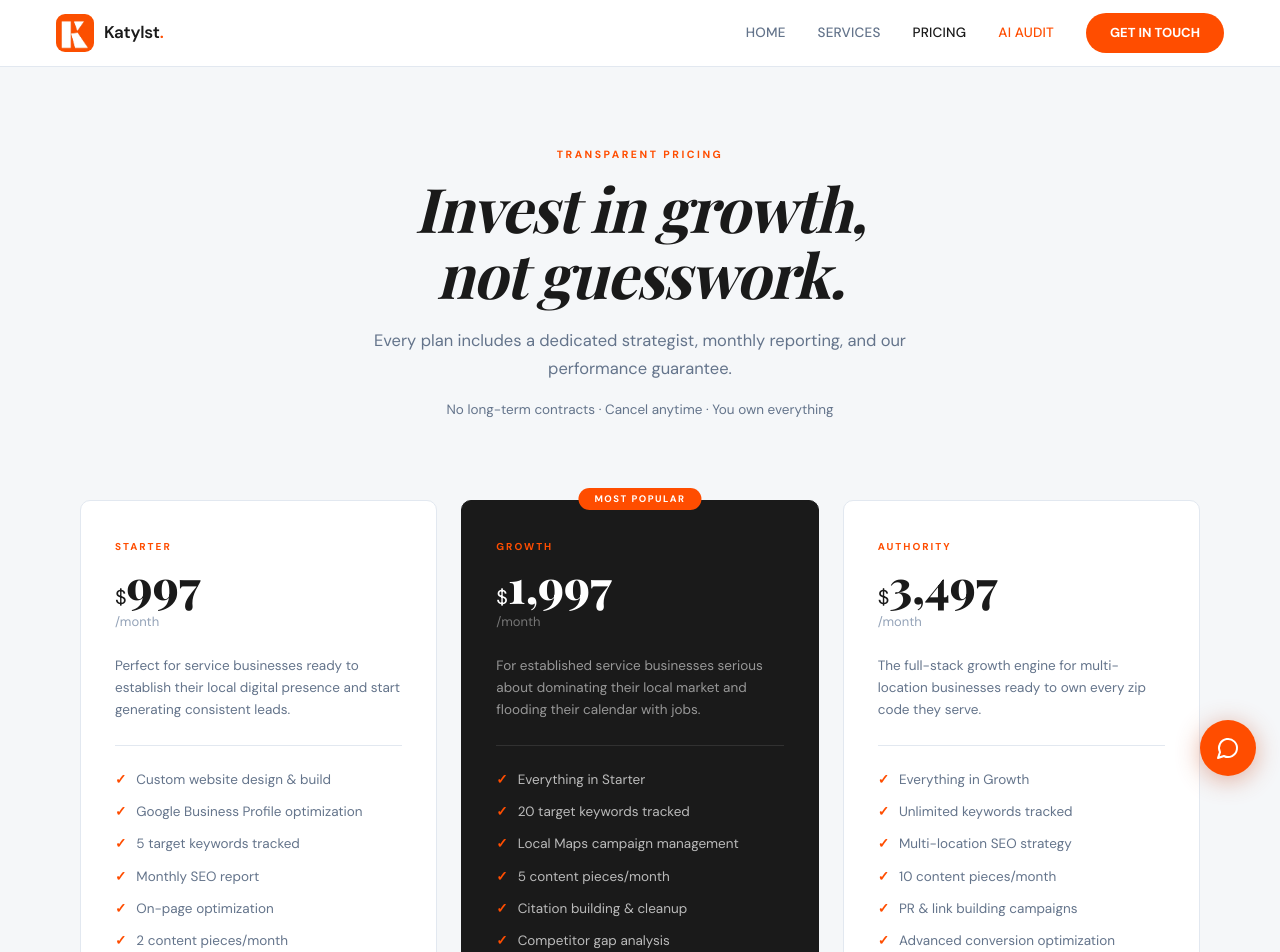
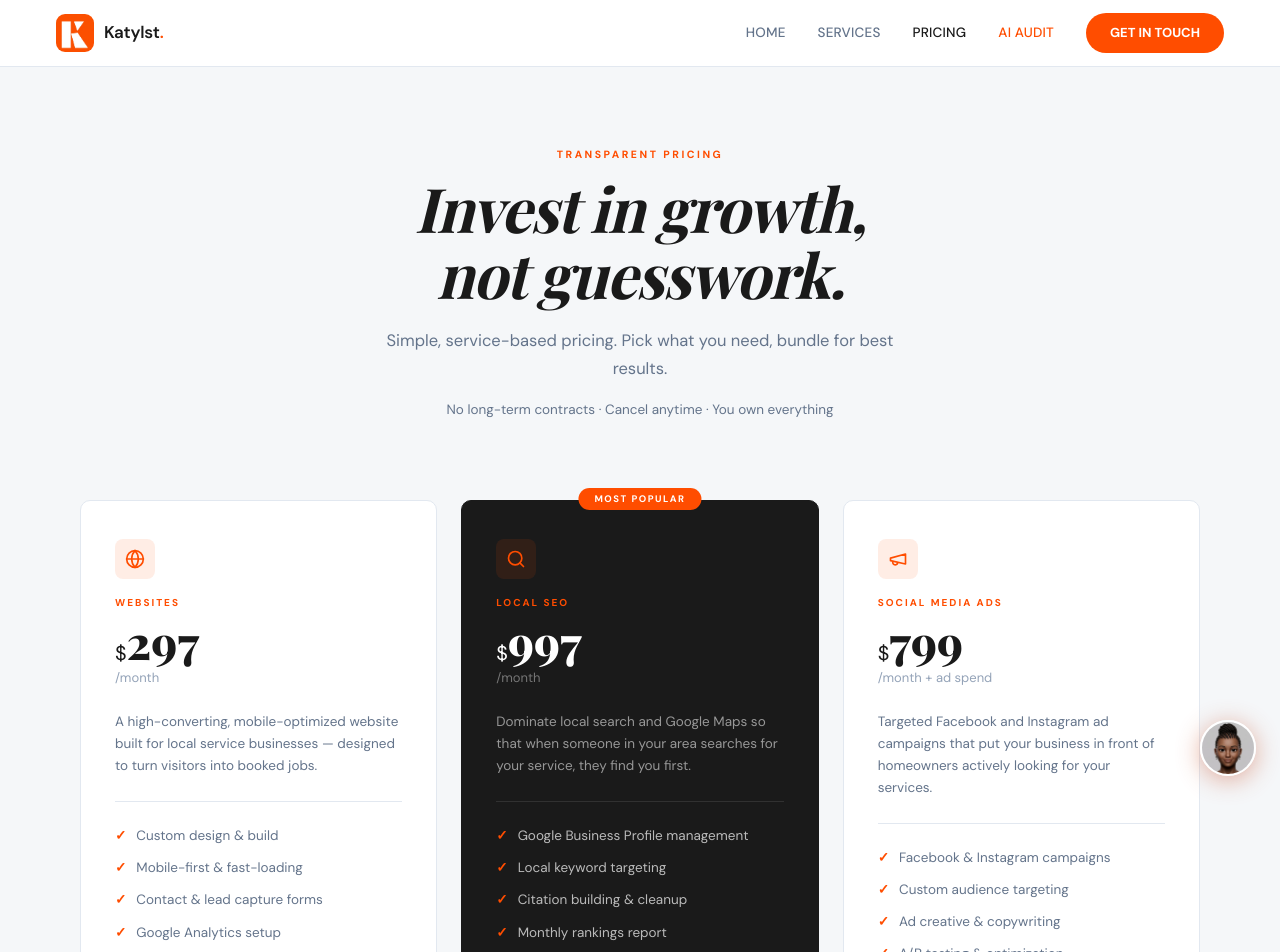
Before and after one commit to araspberry/Katylst, a Next.js app: page /pricing in a window 1280 px wide. Shown: the top 952 px of the page. Built offline with nearby package versions, Linux system fonts and the light colour scheme.

Commit message:
Bethany avatar, updated pricing (97 web / 97 SEO / 99 ads)

```diff
--- a/app/api/chat/route.ts
+++ b/app/api/chat/route.ts
@@ -1,30 +1,30 @@
 import { NextRequest, NextResponse } from 'next/server'
 
-const SYSTEM_PROMPT = `You are Kai, the AI assistant for Katylst — a performance web design and local SEO agency based in Alpharetta, Georgia. You help local service businesses (plumbers, HVAC, roofers, contractors, realtors) get more leads online.
+const SYSTEM_PROMPT = `You are Bethany, the AI assistant for Katylst — a performance web design and digital marketing agency based in Alpharetta, Georgia. You help local service businesses (plumbers, HVAC, roofers, contractors, realtors) get more leads online.
 
 Your goals in order:
 1. Warmly greet and understand what the visitor needs
 2. Answer questions about Katylst's services clearly and confidently
 3. Qualify them as a lead (ask about their business type, location, current website/marketing situation)
-4. Drive toward booking a free consultation call at growth@katylst.co
+4. Drive toward booking a free consultation at growth@katylst.co
 
-Katylst's core services:
-- High-converting website design ($2,500–$6,000 one-time)
-- Local SEO & Google Business Profile optimization ($750–$1,500/month)
-- AI chatbot setup for client websites ($500 setup + $200/month)
-- Reputation & review management ($300/month)
-- Full growth system (website + SEO + chatbot + reviews): $1,500–$3,000/month retainer
+Katylst's core services and pricing:
+- Website Design: $297/month (high-converting, mobile-optimized custom websites)
+- Local SEO: $997/month (Google Business Profile, keyword rankings, local search domination)
+- Social Media Ads: $799/month + ad spend (paid social campaigns on Facebook/Instagram)
+- Full growth bundle: website + SEO + ads (best value — mention they should ask about bundle pricing)
 
 Key facts:
 - Based in Alpharetta, GA — serves clients nationwide
 - Specializes in local service businesses and real estate
 - Typical results: 3–5x more leads within 90 days
+- No long-term contracts — month-to-month
 - Contact: growth@katylst.co
 - Website: katylst.co
 
 Tone: Warm, confident, knowledgeable, never pushy. Keep responses concise (2–4 sentences max unless explaining something complex). Use line breaks for readability. Always end with a question to keep the conversation moving forward.
 
-If someone is ready to talk, tell them to email growth@katylst.co or that someone from the team will follow up shortly.`
+If someone is ready to talk, tell them to email growth@katylst.co or that someone from the team will reach out shortly.`
 
 export async function POST(req: NextRequest) {
   const { messages } = await req.json()
--- a/app/pricing/page.tsx
+++ b/app/pricing/page.tsx
@@ -1,57 +1,60 @@
 import type { Metadata } from 'next'
 import Link from 'next/link'
-import { PhoneCall, Sparkles } from 'lucide-react'
+import { PhoneCall, Sparkles, Globe, Search, Megaphone } from 'lucide-react'
 
 export const metadata: Metadata = {
   title: 'Pricing',
-  description: 'Transparent, results-focused pricing for local SEO and web design. No long-term contracts. Choose from Starter, Growth, or Authority plans.',
+  description: 'Transparent, results-focused pricing for websites, local SEO, and social media ads. No long-term contracts.',
 }
 
 const PLANS = [
   {
-    tier: 'Starter',
-    price: '997',
-    desc: 'Perfect for service businesses ready to establish their local digital presence and start generating consistent leads.',
+    icon: Globe,
+    tier: 'Websites',
+    price: '297',
+    label: '/month',
+    desc: 'A high-converting, mobile-optimized website built for local service businesses — designed to turn visitors into booked jobs.',
     features: [
-      'Custom website design & build',
-      'Google Business Profile optimization',
-      '5 target keywords tracked',
-      'Monthly SEO report',
-      'On-page optimization',
-      '2 content pieces/month',
+      'Custom design & build',
+      'Mobile-first & fast-loading',
+      'Contact & lead capture forms',
+      'Google Analytics setup',
+      'On-page SEO foundation',
+      'Hosting & maintenance included',
     ],
     cta: 'GET STARTED',
     popular: false,
   },
   {
-    tier: 'Growth',
-    price: '1,997',
-    desc: 'For established service businesses serious about dominating their local market and flooding their calendar with jobs.',
+    icon: Search,
+    tier: 'Local SEO',
+    price: '997',
+    label: '/month',
+    desc: 'Dominate local search and Google Maps so that when someone in your area searches for your service, they find you first.',
     features: [
-      'Everything in Starter',
-      '20 target keywords tracked',
-      'Local Maps campaign management',
-      '5 content pieces/month',
+      'Google Business Profile management',
+      'Local keyword targeting',
       'Citation building & cleanup',
+      'Monthly rankings report',
+      'On-page optimization',
       'Competitor gap analysis',
-      'Bi-weekly strategy calls',
     ],
     cta: 'GET STARTED',
     popular: true,
   },
   {
-    tier: 'Authority',
-    price: '3,497',
-    desc: 'The full-stack growth engine for multi-location businesses ready to own every zip code they serve.',
+    icon: Megaphone,
+    tier: 'Social Media Ads',
+    price: '799',
+    label: '/month + ad spend',
+    desc: 'Targeted Facebook and Instagram ad campaigns that put your business in front of homeowners actively looking for your services.',
     features: [
-      'Everything in Growth',
-      'Unlimited keywords tracked',
-      'Multi-location SEO strategy',
-      '10 content pieces/month',
-      'PR & link building campaigns',
-      'Advanced conversion optimization',
-      'Weekly strategy calls',
-      'Dedicated account manager',
+      'Facebook & Instagram campaigns',
+      'Custom audience targeting',
+      'Ad creative & copywriting',
+      'A/B testing & optimization',
+      'Lead form & landing page setup',
+      'Monthly performance report',
     ],
     cta: 'GET STARTED',
     popular: false,
@@ -60,10 +63,11 @@ const PLANS = [
 
 const FAQS = [
   { q: 'Are there any long-term contracts?', a: 'No. We work month-to-month. We earn your business every month by delivering results.' },
-  { q: 'How quickly will I see results?',    a: 'Most clients see measurable improvements in calls and leads within 60–90 days. SEO compounds over time, so results only improve.' },
-  { q: 'Do I own my website and content?',   a: 'Yes, 100%. You own everything we build. All accounts, all content, all data — always.' },
-  { q: 'What industries do you work with?',  a: 'We focus exclusively on local service businesses — plumbers, roofers, HVAC, realtors, landscapers, electricians, and similar trades.' },
+  { q: 'How quickly will I see results?', a: 'Most clients see measurable improvements in calls and leads within 60–90 days. SEO compounds over time, so results only improve.' },
+  { q: 'Do I own my website and content?', a: 'Yes, 100%. You own everything we build. All accounts, all content, all data — always.' },
+  { q: 'What industries do you work with?', a: 'We focus exclusively on local service businesses — plumbers, roofers, HVAC, realtors, landscapers, electricians, and similar trades.' },
   { q: 'What does the onboarding look like?', a: 'After signing, we kick off with a 90-minute strategy session, full audit, and launch your first deliverables within 2 weeks.' },
+  { q: 'Can I bundle services?', a: 'Absolutely. Clients who combine website + SEO + ads get our best results and bundle pricing. Reach out at growth@katylst.co to discuss.' },
 ]
 
 export default function PricingPage() {
@@ -76,7 +80,7 @@ export default function PricingPage() {
           Invest in growth,<br />not guesswork.
         </h1>
         <p className="text-[16.5px] text-k-mid leading-[1.7] max-w-[540px] mx-auto mb-4">
-          Every plan includes a dedicated strategist, monthly reporting, and our performance guarantee.
+          Simple, service-based pricing. Pick what you need, bundle for best results.
         </p>
         <p className="text-[13.5px] text-k-mid">No long-term contracts · Cancel anytime · You own everything</p>
       </section>
@@ -84,13 +88,13 @@ export default function PricingPage() {
       {/* Plans */}
       <section className="px-6 md:px-20 pb-24 max-w-[1440px] mx-auto">
         <div className="max-w-[1280px] mx-auto grid grid-cols-1 md:grid-cols-3 gap-6">
-          {PLANS.map(plan => (
+          {PLANS.map(plan => {
+            const Icon = plan.icon
+            return (
               <div
                 key={plan.tier}
                 className={`relative rounded-[10px] p-[38px_34px] border-[1.5px] transition-all duration-200 hover:-translate-y-1 hover:shadow-[0_16px_48px_rgba(0,0,0,0.1)] ${
-                plan.popular
-                  ? 'bg-k-dark border-k-dark text-white'
-                  : 'bg-white border-k-border'
+                  plan.popular ? 'bg-k-dark border-k-dark text-white' : 'bg-white border-k-border'
                 }`}
               >
                 {plan.popular && (
@@ -98,11 +102,14 @@ export default function PricingPage() {
                     MOST POPULAR
                   </div>
                 )}
+                <div className="w-10 h-10 rounded-lg bg-k-orange/10 flex items-center justify-center mb-4">
+                  <Icon className="w-5 h-5 text-k-orange" />
+                </div>
                 <p className="text-[10px] font-bold tracking-[2px] uppercase text-k-orange mb-2">{plan.tier}</p>
                 <div className="font-serif text-[46px] font-extrabold leading-none mb-1">
                   <span className="text-[20px] font-sans font-normal">$</span>{plan.price}
                 </div>
-              <p className={`text-[13px] mb-6 ${plan.popular ? 'text-white/40' : 'text-k-light'}`}>/month</p>
+                <p className={`text-[13px] mb-6 ${plan.popular ? 'text-white/40' : 'text-k-light'}`}>{plan.label}</p>
                 <p className={`text-[13.5px] leading-[1.62] mb-6 pb-6 border-b ${plan.popular ? 'text-white/55 border-white/10' : 'text-k-mid border-k-border'}`}>
                   {plan.desc}
                 </p>
@@ -124,13 +131,14 @@ export default function PricingPage() {
                   {plan.cta} →
                 </Link>
               </div>
-          ))}
+            )
+          })}
         </div>
       </section>
 
       {/* Free audit nudge */}
       <section className="bg-white px-6 md:px-20 py-16 text-center">
-        <p className="text-[14px] text-k-mid mb-3">Not sure which plan is right for you?</p>
+        <p className="text-[14px] text-k-mid mb-3">Not sure where to start?</p>
         <Link href="/ai-audit" className="inline-flex items-center gap-2 bg-k-orange/10 text-k-orange text-[13px] font-bold px-6 py-3 rounded-full no-underline hover:bg-k-orange/20 transition-colors">
           <Sparkles className="w-4 h-4" /> Run a free SEO audit first — it takes 30 seconds
         </Link>
--- a/components/ChatWidget.tsx
+++ b/components/ChatWidget.tsx
@@ -1,6 +1,6 @@
 'use client'
 import { useState, useRef, useEffect } from 'react'
-import { X, Send, MessageCircle, Loader2 } from 'lucide-react'
+import { X, Send, Loader2 } from 'lucide-react'
 
 interface Message {
   role: 'user' | 'assistant'
@@ -12,7 +12,7 @@ export default function ChatWidget() {
   const [messages, setMessages] = useState<Message[]>([
     {
       role: 'assistant',
-      content: "Hey there! 👋 I'm Kai, Katylst's AI assistant. I help local service businesses and contractors get more leads through high-converting websites and local SEO.\n\nWhat brings you here today?",
+      content: "Hey there! 👋 I'm Bethany, Katylst's AI assistant. I help local service businesses get more leads through high-converting websites, local SEO, and social media ads.\n\nWhat brings you here today?",
     },
   ])
   const [input, setInput] = useState('')
@@ -31,12 +31,10 @@ export default function ChatWidget() {
   async function sendMessage() {
     const text = input.trim()
     if (!text || loading) return
-
     const updated: Message[] = [...messages, { role: 'user', content: text }]
     setMessages(updated)
     setInput('')
     setLoading(true)
-
     try {
       const res = await fetch('/api/chat', {
         method: 'POST',
@@ -46,13 +44,7 @@ export default function ChatWidget() {
       const data = await res.json()
       setMessages([...updated, { role: 'assistant', content: data.reply }])
     } catch {
-      setMessages([
-        ...updated,
-        {
-          role: 'assistant',
-          content: "Sorry, I hit a snag. Please email us directly at growth@katylst.co and we'll get right back to you!",
-        },
-      ])
+      setMessages([...updated, { role: 'assistant', content: "Sorry, I hit a snag. Please email us at growth@katylst.co!" }])
     } finally {
       setLoading(false)
     }
@@ -60,26 +52,18 @@ export default function ChatWidget() {
 
   return (
     <>
-      {/* Chat window */}
       {open && (
-        <div className="fixed bottom-24 right-6 z-50 w-[360px] max-w-[calc(100vw-24px)] rounded-2xl shadow-2xl flex flex-col overflow-hidden border border-gray-100"
-          style={{ height: '480px' }}>
-
+        <div className="fixed bottom-24 right-6 z-50 w-[360px] max-w-[calc(100vw-24px)] rounded-2xl shadow-2xl flex flex-col overflow-hidden border border-gray-100" style={{ height: '480px' }}>
           {/* Header */}
           <div className="bg-k-orange px-4 py-3 flex items-center justify-between flex-shrink-0">
             <div className="flex items-center gap-3">
-              <div className="w-9 h-9 rounded-full bg-white/20 flex items-center justify-center text-white font-bold font-serif text-lg">
-                K
-              </div>
+              <img src="/bethany-avatar.png" alt="Bethany" width={38} height={38} className="rounded-full object-cover object-top border-2 border-white/30" style={{ width: 38, height: 38 }} />
               <div>
-                <p className="text-white font-semibold text-sm leading-tight">Kai from Katylst</p>
+                <p className="text-white font-semibold text-sm leading-tight">Bethany from Katylst</p>
                 <p className="text-white/70 text-xs">AI Assistant · Typically replies instantly</p>
               </div>
             </div>
-            <button
-              onClick={() => setOpen(false)}
-              className="text-white/80 hover:text-white transition-colors p-1"
-            >
+            <button onClick={() => setOpen(false)} className="text-white/80 hover:text-white transition-colors p-1">
               <X className="w-5 h-5" />
             </button>
           </div>
@@ -87,20 +71,18 @@ export default function ChatWidget() {
           {/* Messages */}
           <div className="flex-1 overflow-y-auto bg-white px-4 py-4 flex flex-col gap-3">
             {messages.map((m, i) => (
-              <div key={i} className={`flex ${m.role === 'user' ? 'justify-end' : 'justify-start'}`}>
-                <div
-                  className={`max-w-[82%] rounded-2xl px-4 py-2.5 text-sm leading-relaxed whitespace-pre-wrap ${
-                    m.role === 'user'
-                      ? 'bg-k-orange text-white rounded-br-sm'
-                      : 'bg-gray-100 text-gray-800 rounded-bl-sm'
-                  }`}
-                >
+              <div key={i} className={`flex items-end gap-2 ${m.role === 'user' ? 'justify-end' : 'justify-start'}`}>
+                {m.role === 'assistant' && (
+                  <img src="/bethany-avatar.png" alt="Bethany" className="w-6 h-6 rounded-full object-cover object-top flex-shrink-0 mb-0.5" />
+                )}
+                <div className={`max-w-[78%] rounded-2xl px-4 py-2.5 text-sm leading-relaxed whitespace-pre-wrap ${m.role === 'user' ? 'bg-k-orange text-white rounded-br-sm' : 'bg-gray-100 text-gray-800 rounded-bl-sm'}`}>
                   {m.content}
                 </div>
               </div>
             ))}
             {loading && (
-              <div className="flex justify-start">
+              <div className="flex items-end gap-2 justify-start">
+                <img src="/bethany-avatar.png" alt="Bethany" className="w-6 h-6 rounded-full object-cover object-top flex-shrink-0" />
                 <div className="bg-gray-100 rounded-2xl rounded-bl-sm px-4 py-3 flex items-center gap-1.5">
                   <span className="w-1.5 h-1.5 rounded-full bg-gray-400 animate-bounce [animation-delay:0ms]" />
                   <span className="w-1.5 h-1.5 rounded-full bg-gray-400 animate-bounce [animation-delay:150ms]" />
@@ -113,38 +95,23 @@ export default function ChatWidget() {
 
           {/* Input */}
           <div className="bg-white border-t border-gray-100 px-3 py-3 flex items-center gap-2 flex-shrink-0">
-            <input
-              ref={inputRef}
-              type="text"
-              value={input}
-              onChange={(e) => setInput(e.target.value)}
-              onKeyDown={(e) => e.key === 'Enter' && sendMessage()}
-              placeholder="Type a message..."
-              className="flex-1 bg-gray-100 rounded-full px-4 py-2 text-sm outline-none text-gray-800 placeholder-gray-400"
-            />
-            <button
-              onClick={sendMessage}
-              disabled={!input.trim() || loading}
-              className="w-9 h-9 rounded-full bg-k-orange flex items-center justify-center text-white disabled:opacity-40 transition-opacity flex-shrink-0"
-            >
-              {loading ? (
-                <Loader2 className="w-4 h-4 animate-spin" />
-              ) : (
-                <Send className="w-4 h-4" />
-              )}
+            <input ref={inputRef} type="text" value={input} onChange={(e) => setInput(e.target.value)} onKeyDown={(e) => e.key === 'Enter' && sendMessage()} placeholder="Type a message..." className="flex-1 bg-gray-100 rounded-full px-4 py-2 text-sm outline-none text-gray-800 placeholder-gray-400" />
+            <button onClick={sendMessage} disabled={!input.trim() || loading} className="w-9 h-9 rounded-full bg-k-orange flex items-center justify-center text-white disabled:opacity-40 transition-opacity flex-shrink-0">
+              {loading ? <Loader2 className="w-4 h-4 animate-spin" /> : <Send className="w-4 h-4" />}
             </button>
           </div>
         </div>
       )}
 
-      {/* Trigger button */}
-      <button
-        onClick={() => setOpen(!open)}
-        aria-label="Chat with Katylst"
-        className="fixed bottom-6 right-6 z-50 w-[56px] h-[56px] rounded-full bg-k-orange shadow-lg flex items-center justify-center text-white transition-transform hover:scale-105 active:scale-95"
-        style={{ boxShadow: '0 4px 24px rgba(200,80,42,0.45)' }}
-      >
-        {open ? <X className="w-6 h-6" /> : <MessageCircle className="w-6 h-6" />}
+      {/* Trigger button — Bethany's face */}
+      <button onClick={() => setOpen(!open)} aria-label="Chat with Bethany" className="fixed bottom-6 right-6 z-50 w-[56px] h-[56px] rounded-full overflow-hidden shadow-lg transition-transform hover:scale-105 active:scale-95 border-2 border-white" style={{ boxShadow: '0 4px 24px rgba(200,80,42,0.45)' }}>
+        {open ? (
+          <div className="w-full h-full bg-k-orange flex items-center justify-center">
+            <X className="w-6 h-6 text-white" />
+          </div>
+        ) : (
+          <img src="/bethany-avatar.png" alt="Chat with Bethany" className="w-full h-full object-cover object-top" />
+        )}
       </button>
     </>
   )
```
Also changed, not shown: public/bethany-avatar.png (added). Lines whose indentation alone changed are shown as unchanged.
